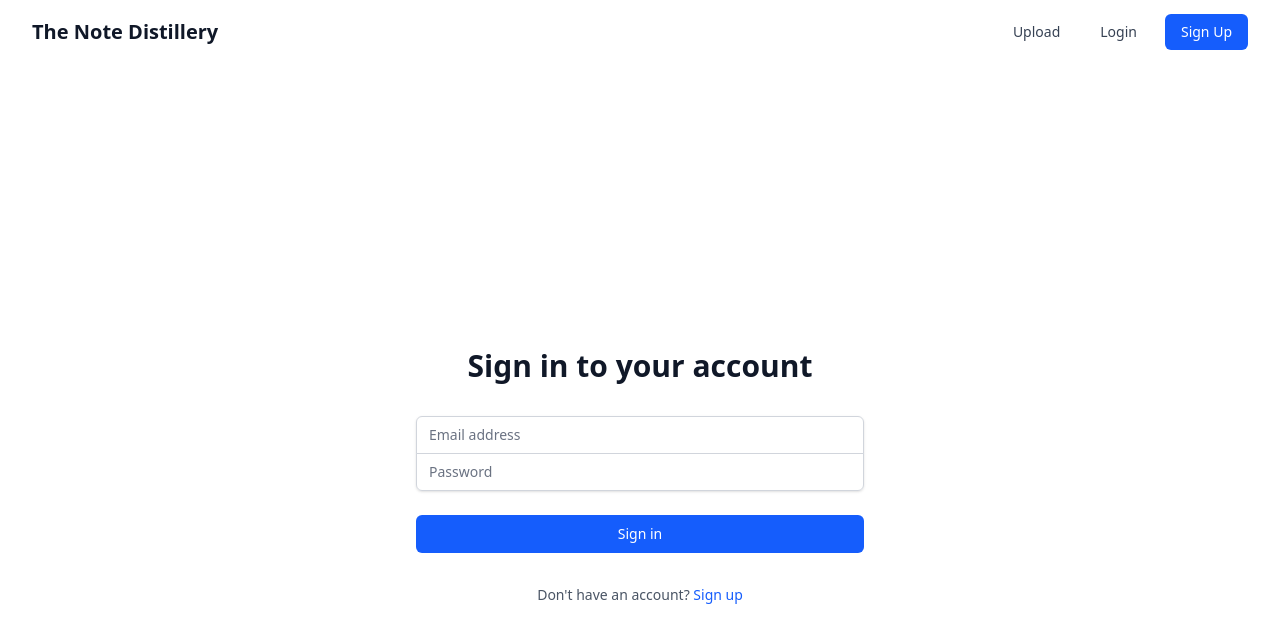
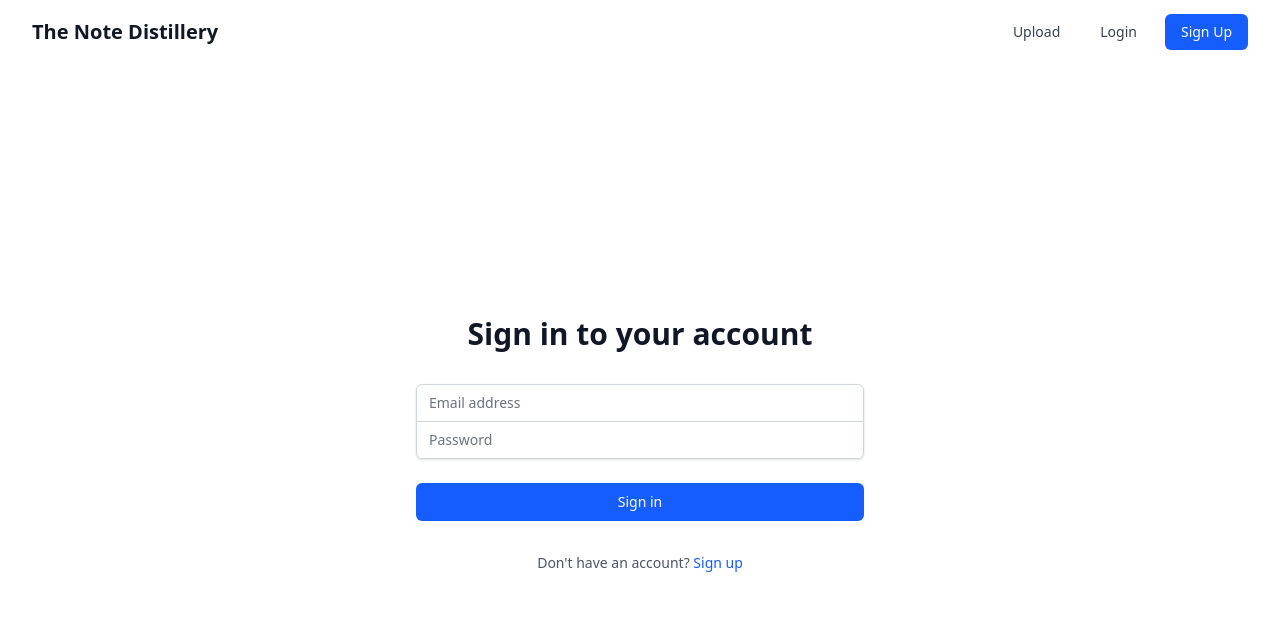
Before and after one commit to ThisisJackRyan/The-Note-Distillery, a Next.js app: page /login in a window 1280 px wide. Shown: the top 642 px of the page. Built offline with nearby package versions, Linux system fonts and the light colour scheme; no server answers.

Commit message:
fix h-screen and header issue

```diff
--- a/src/app/components/header.js
+++ b/src/app/components/header.js
@@ -9,7 +9,7 @@ export default function Header() {
   const [isMobileMenuOpen, setIsMobileMenuOpen] = useState(false);
 
   return (
-    <header className="w-full bg-white dark:bg-gray-900">
+    <header className="w-full h-16 bg-white dark:bg-gray-900">
       <nav className="max-w-7xl mx-auto px-4 sm:px-6 lg:px-8">
         <div className="flex justify-between items-center h-16">
           <div className="flex-shrink-0">
--- a/src/app/input/page.js
+++ b/src/app/input/page.js
@@ -29,7 +29,7 @@ export default function ScannerPage() {
     }
 
     return (
-        <div className="flex flex-col justify-around md:justify-center items-center h-screen dark:bg-gray-900 text-white ">
+        <div className="flex flex-col justify-around md:justify-center items-center dark:bg-gray-900 text-white h-full">
             <div className="text-3xl font-bold">
                 Upload Image Files:
             </div>
--- a/src/app/layout.js
+++ b/src/app/layout.js
@@ -20,12 +20,14 @@ export const metadata = {
 
 export default function RootLayout({ children }) {
   return (
-    <html lang="en" className="dark dark:bg-gray-900">
+    <html lang="en" className="dark dark:bg-gray-900 h-full">
       <body
-        className={`${geistSans.variable} ${geistMono.variable} antialiased bg-white dark:bg-gray-900 text-gray-900 dark:text-white`}
+        className={`${geistSans.variable} ${geistMono.variable} antialiased bg-white dark:bg-gray-900 text-gray-900 dark:text-white h-full flex flex-col`}
       >
         <Header />
-        {children}
+        <main className="flex-1">
+          {children}
+        </main>
       </body>
     </html>
   );
--- a/src/app/login/page.js
+++ b/src/app/login/page.js
@@ -30,7 +30,7 @@ export default function LoginPage() {
   };
 
   return (
-    <div className="min-h-screen flex items-center justify-center bg-white dark:bg-gray-900">
+    <div className="h-full flex items-center justify-center bg-white dark:bg-gray-900">
       <div className="max-w-xs w-full sm:max-w-sm md:max-w-md space-y-8">
         <div>
           <h2 className="mt-6 text-center text-3xl font-extrabold text-gray-900 dark:text-white">
--- a/src/app/page.js
+++ b/src/app/page.js
@@ -1,6 +1,6 @@
 export default function Home() {
   return (
-    <div className="min-h-screen bg-gray-50 dark:bg-gray-900">
+    <div className="h-full bg-gray-50 dark:bg-gray-900">
       <main className="max-w-7xl mx-auto px-4 sm:px-6 lg:px-8 py-12">
         <div className="text-center">
           <h1 className="text-4xl font-bold text-gray-900 dark:text-white sm:text-5xl md:text-6xl">
--- a/src/app/signup/page.js
+++ b/src/app/signup/page.js
@@ -38,7 +38,7 @@ export default function SignUpPage() {
   };
 
   return (
-      <div className="flex items-center justify-center min-h-screen bg-white dark:bg-gray-900">
+      <div className="h-full flex items-center justify-center bg-white dark:bg-gray-900">
         <div className="max-w-xs w-full sm:max-w-sm md:max-w-md  space-y-8 p-8">
           <div>
             <h2 className="text-center text-3xl font-extrabold text-gray-900 dark:text-white">
```
